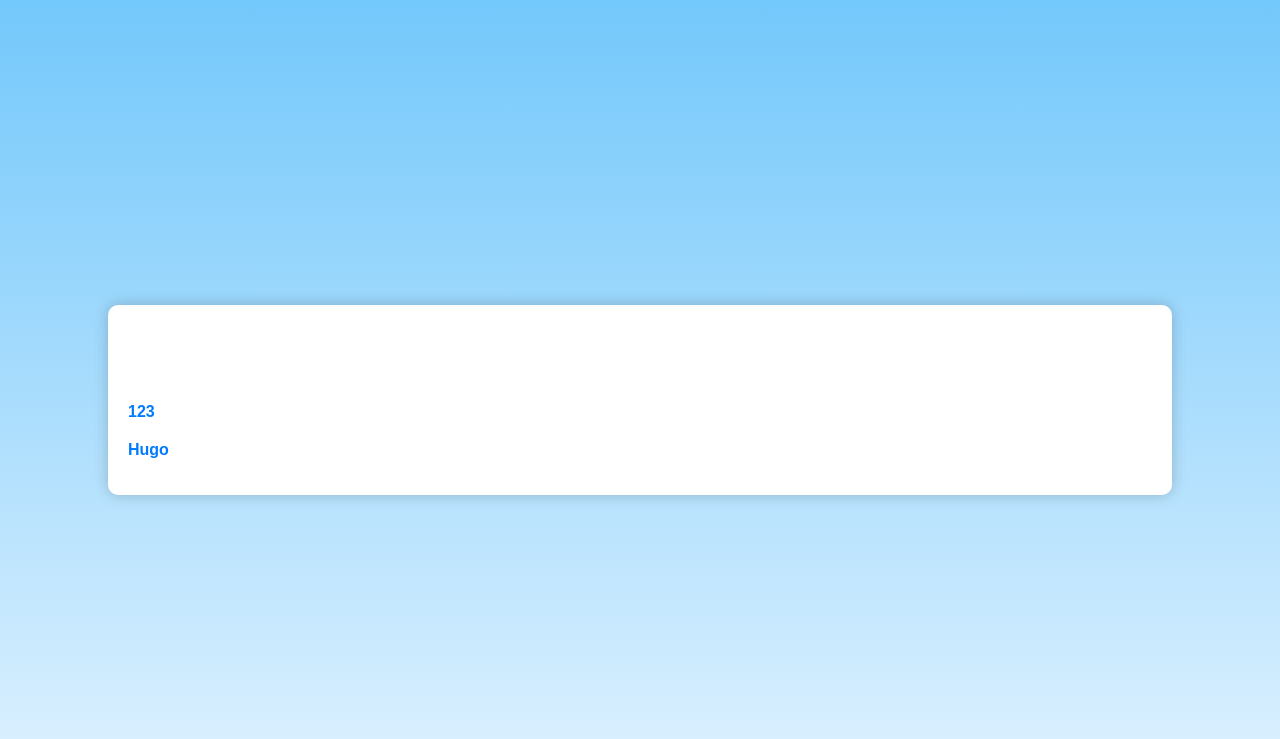
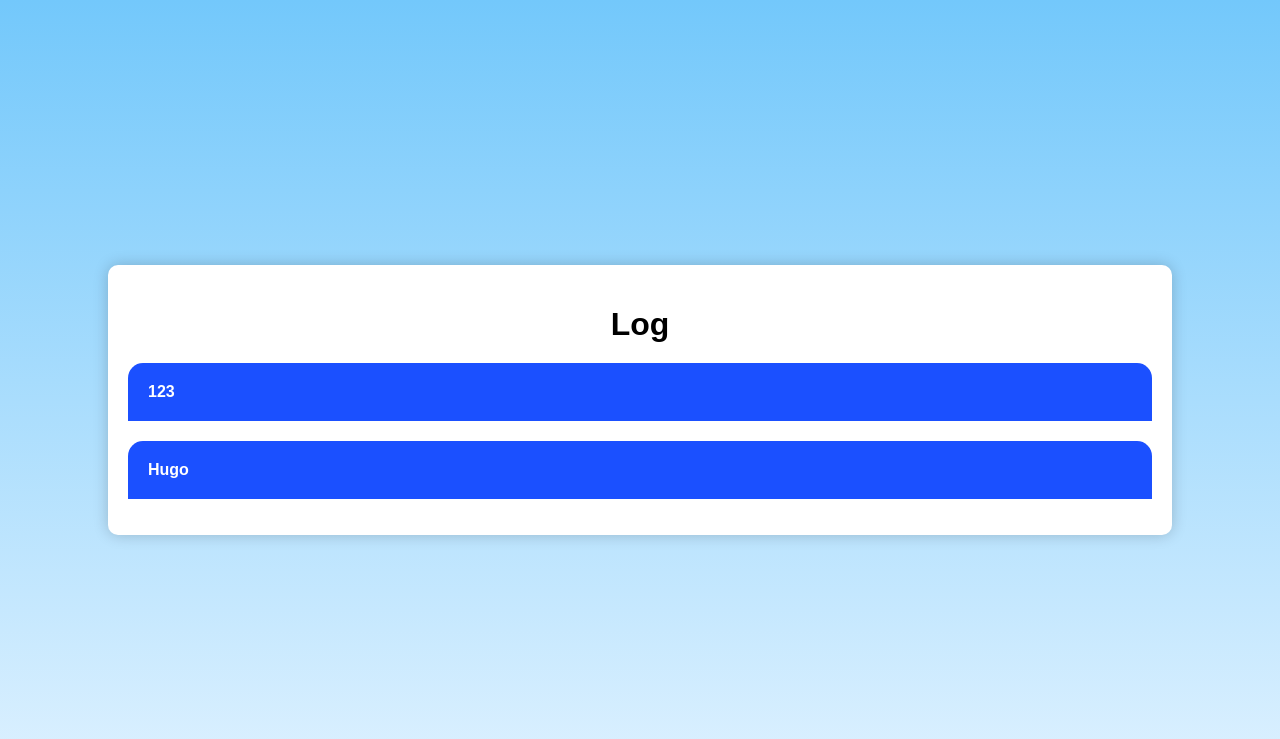
Before and after one commit to HugovanderGeest/Petapp, a Flask app: page /change_log in a window 1280 px wide. Shown: the top 739 px of the page. Run offline with Flask 3, Linux system fonts and the light colour scheme; some libraries are stand-ins or nearby versions.

Commit message:
Update change_log.html styling

```diff
--- a/templates/change_log.html
+++ b/templates/change_log.html
@@ -7,14 +7,17 @@
     <style>
         .user-changes-toggle {
             cursor: pointer;
-            color: #007bff;
+            color: white;
+            background-color: rgb(27, 80, 255);
+            border-radius: 15px 15px 0px 0px;
             font-weight: bold;
+            padding: 20px;
             margin-top: 20px;
         }
 
         .user-changes {
             display: none;
-            margin-top: 10px;
+            margin-top: -15px;
         }
 
         table {
@@ -33,11 +36,15 @@
         }
 
         tr:nth-child(even) {background-color: #f9f9f9;}
+
+        h1 {
+            color: black;
+        }
     </style>
 </head>
 <body>
     <div class="content-container">
-        <h1>Change Log</h1>
+        <h1>Log</h1>
         {% for user, changes in changes_grouped_by_user.items() %}
         <div class="user-changes-container">
             <p class="user-changes-toggle">{{ user.username }}</p>
@@ -45,10 +52,10 @@
                 <table>
                     <tr>
                         <th>Bar</th>
-                        <th>Field</th>
-                        <th>Old Value</th>
-                        <th>New Value</th>
-                        <th>Timestamp</th>
+                        <th>Wat</th>
+                        <th>Van</th>
+                        <th>Naar</th>
+                        <th>Om</th>
                     </tr>
                     {% for change, bar_name in changes %}
                     <tr>
```
Also changed, not shown: instance/test.db.
